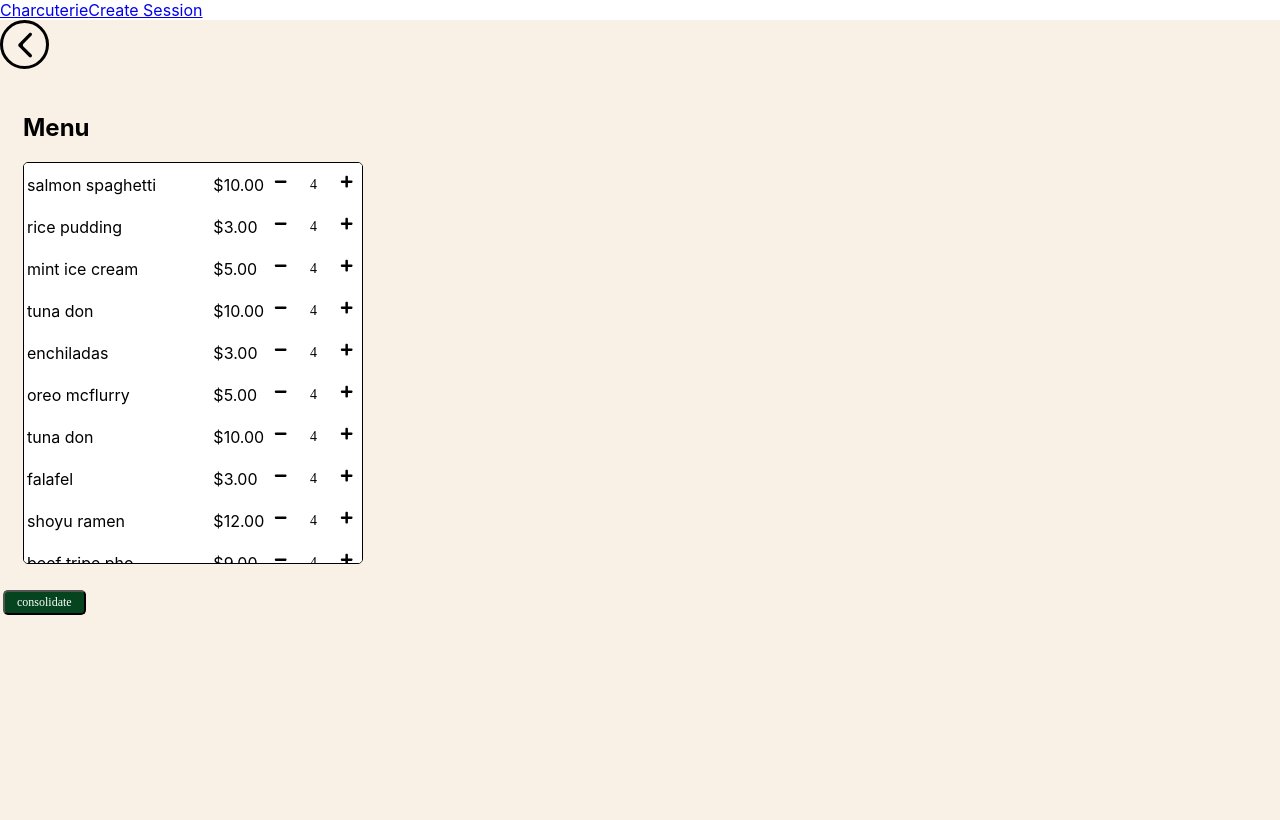
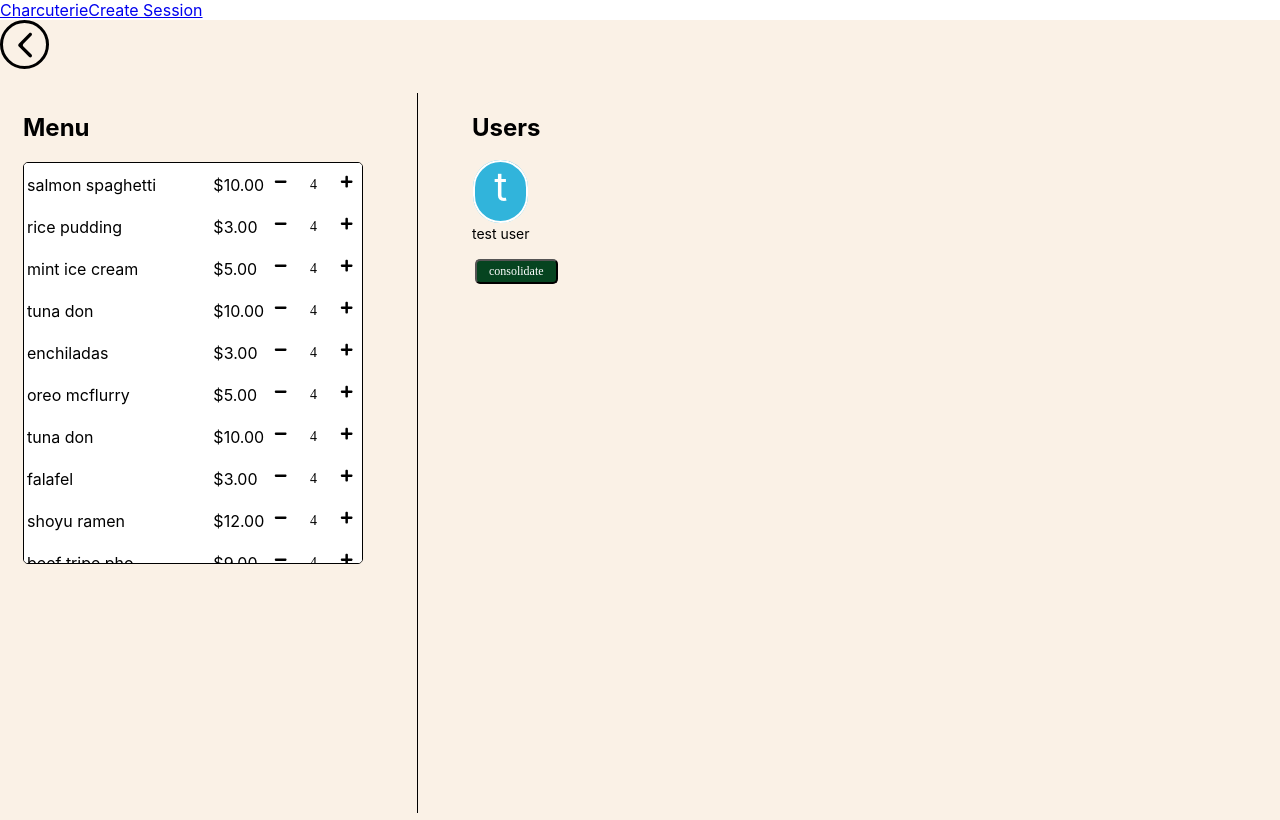
Before and after one commit to acchiang/cpsc-455-project, a React (Create React App) app: page /order-screen in a window 1280 px wide. Built offline with nearby package versions, Linux system fonts and the light colour scheme.

Commit message:
add text icon and move consolidate button

```diff
--- a/src/pages/OrderScreen.js
+++ b/src/pages/OrderScreen.js
@@ -6,6 +6,7 @@ import BackButton from "components/BackButton";
 import Button from "components/Button";
 import MenuSelector from "components/MenuSelector"
 import styled from 'styled-components'
+import TextIcon from "components/TextIcon";
 
 function OrderScreen() {
   const [order, setOrder] = useState(null);
@@ -45,6 +46,18 @@ function OrderScreen() {
   `
 
   const Panel = styled.td`
+    vertical-align:top
+  `
+
+  const Divider = styled.div`
+  height: 90vh;
+  width: 1px;
+  background-color: ${(p) => p.theme.colors.text};
+  margin-left: 50px;
+  margin-right: 50px;
+`
+
+  const IconsContainer = styled.div`
   `
 
   return (
@@ -58,9 +71,19 @@ function OrderScreen() {
             <h2>Menu</h2>
             <MenuSelector order={order} />
           </Panel>
+          <Panel>
+            <Divider/>
+          </Panel>
+          <Panel>
+            <h2>Users</h2>
+            <IconsContainer>
+              <TextIcon textLetter={'t'} size={'default'} color={'#31B4DB'}>test user</TextIcon>
+            </IconsContainer>
+            <Button size={"small"} type={"primary"} label={"consolidate"} onClick={()=> window.location.href='/final-order'} />
+
+          </Panel>
         </tr>
       </PanelContainer>
-      <Button size={"small"} type={"primary"} label={"consolidate"} onClick={()=> window.location.href='/final-order'} />
       </PageContainer>
     </OrderContext.Provider>
     </Theme>
```
